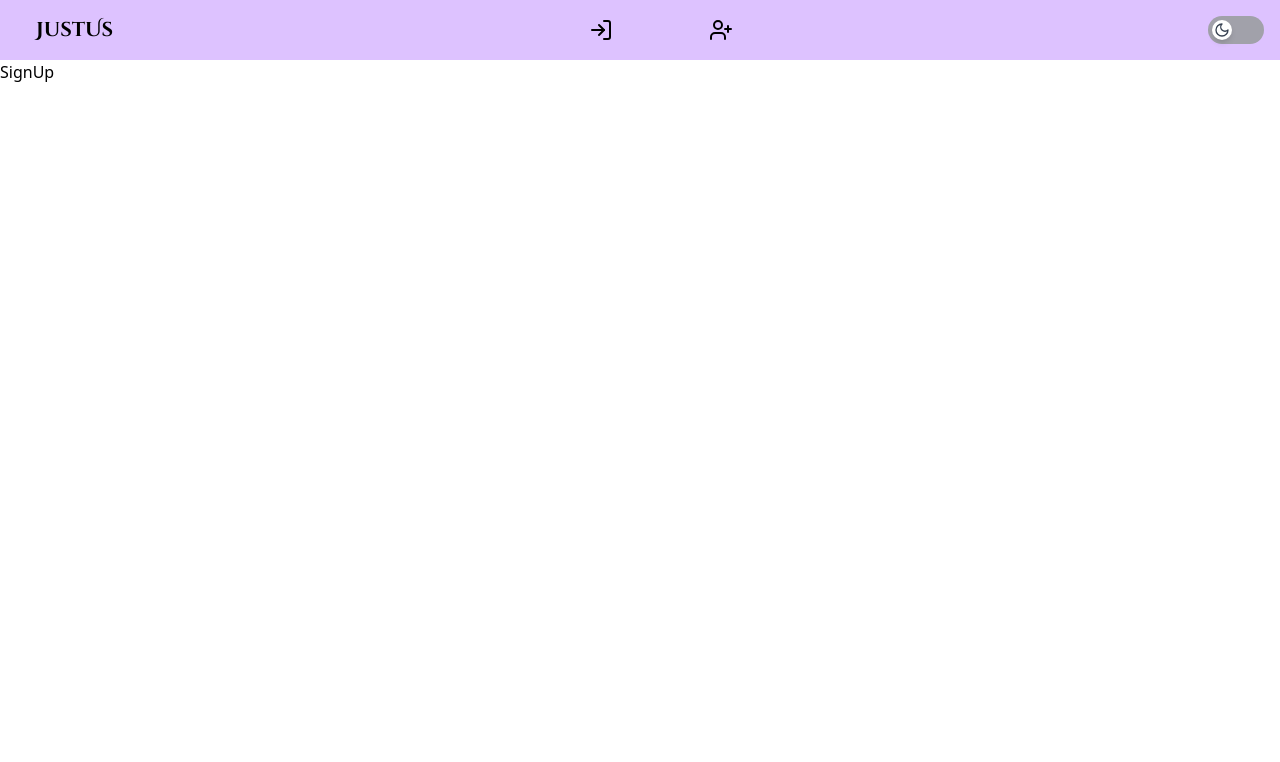
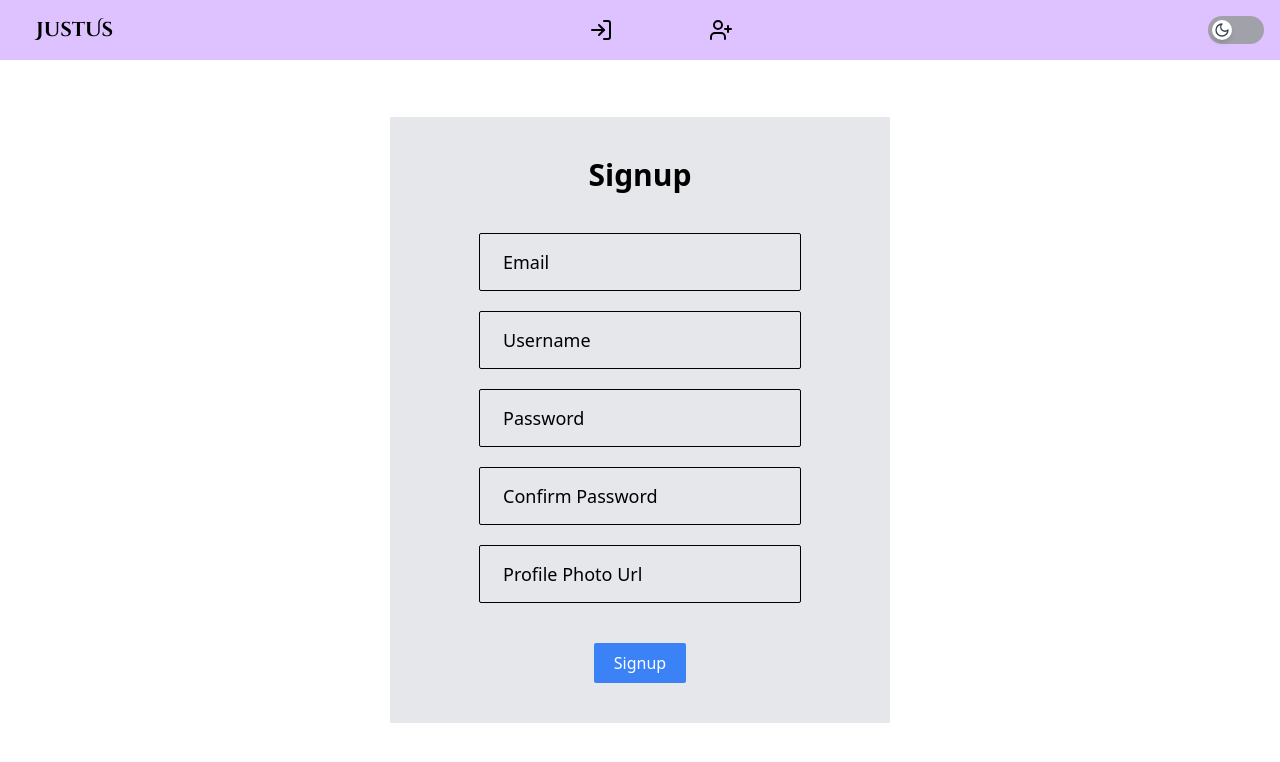
Before and after one commit to harsha12a/JustUs, a React (Vite) app in the folder client/: page /signup in a window 1280 px wide. Shown: the top 762 px of the page. Built offline with nearby package versions, Linux system fonts and the light colour scheme; no server answers.

Commit message:
main feature completed

```diff
--- a/client/src/components/Chat.tsx
+++ b/client/src/components/Chat.tsx
@@ -5,15 +5,15 @@ import { setChat } from '../redux/slices/chatSlice'
 import profile from '../assets/profile.png'
 import ChatDetails from './ChatDetails'
 import { getMessages } from '../redux/slices/messageSlice'
-import { Search } from 'lucide-react'
-import { set } from 'react-hook-form'
+import { MessageCirclePlus, Search } from 'lucide-react'
 import socket from '../config/socket'
+import NewChatDialog from './NewChatDialog'
 
 function Chat() {
   const user = useSelector((state: any) => state.user.user)
   const chats = useSelector((state: any) => state.chat.chat)
   const dispatch = useDispatch()
-
+  const [dialog, setDialog] = useState(false)
   const [currChat, setCurrChat] = useState([])
   const [loading, setLoading] = useState(false)
   const [chat, setChats] = useState({})
@@ -21,6 +21,8 @@ function Chat() {
   const [searchQuery, setSearchQuery] = useState('')
   const [filtered, setFiltered] = useState([])
   const [id, setId] = useState("")
+  const [showChat, setShowChat] = useState(false);
+  const [refresh, setRefresh] = useState(0);
   useEffect(() => {
     if (user) {
       setLoading(true)
@@ -39,16 +41,16 @@ function Chat() {
       }
       getChat()
     }
-  }, [user, dispatch])
+  }, [user, dispatch, refresh])
   useEffect(() => {
-    if(user && user.username)
+    if (user && user.username)
       socket.emit('register', user.username)
     return () => {
       socket.off('register')
     }
   }, [user])
   useEffect(() => {
-    if(chats) {
+    if (chats) {
       setFiltered(chats.filter((chat: any) => {
         const other = chat.participants[0].username === user.username ? chat.participants[1] : chat.participants[0]
         return other.username.toLowerCase().includes(searchQuery.toLowerCase())
@@ -61,6 +63,7 @@ function Chat() {
     await axios.get(`http://localhost:4000/message/${chat.id}`, { withCredentials: true })
       .then((res) => {
         setCurrChat(res.data)
+        setShowChat(true)
         dispatch(getMessages(res.data))
         setId(chat.id)
         setShowChatDetails(true)
@@ -75,6 +78,7 @@ function Chat() {
 
   const handleBack = () => {
     setShowChatDetails(false)
+    setShowChat(false)
     setCurrChat([])
     setId("")
   }
@@ -100,7 +104,11 @@ function Chat() {
             className="py-3 bg-transparent border-none outline-none w-full"
           />
         </div>
-
+        {
+          dialog && <NewChatDialog setDialog={setDialog} onClose={() => setRefresh(prev => prev + 1)} />
+        }
+        <div className='relative h-full'>
+          <div className='w-40' onClick={() => setDialog(true)}><MessageCirclePlus className='absolute rounded-lg bottom-5 right-5 bg-green-500 text-black p-2 cursor-pointer' size={40} /></div>
           {
             filtered.length !== 0 ? (
               <div>
@@ -122,13 +130,14 @@ function Chat() {
               <div className='flex justify-center h-full items-center text-xl'>No Chats Available</div>
             )
           }
+        </div>
 
       </div>
 
       {/* Chat details panel */}
       <div className={`flex-grow ${showChatDetails ? 'block' : 'hidden'} sm:block`}>
         {
-          currChat.length !== 0 ? (
+          showChat ? (
             <ChatDetails chat={chat} id={id} onBack={handleBack} />
           ) : (
             <div className='flex justify-center items-center h-full text-2xl'>No Chat Selected</div>
--- /dev/null
+++ b/client/src/components/NewChatDialog.tsx
@@ -0,0 +1,62 @@
+import { useState } from "react"
+import useNotify from "../hooks/useNotify"
+import axios from "axios"
+import { useSelector } from "react-redux"
+function NewChatDialog({ setDialog, onClose }) {
+  const notify = useNotify()
+  const [input, setInput] = useState('')
+  const user = useSelector((state: any) => state.user.user)
+  const [loading, setLoading] = useState(false);
+  const handleInp = () => {
+    setInput('')
+    axios.post('http://localhost:4000/chat', { inviter: user.username, invitee: input }, { withCredentials: true })
+      .then(res => {
+        setDialog(false)
+        notify.success('Chat started successfully')
+        console.log(res)
+        onClose()
+      })
+      .catch(err => console.log(err))
+      .finally(() => setLoading(false))
+  }
+  const handleSubmit = () => {
+    if (!input) return notify.error('Please enter a username')
+    setLoading(true)
+    notify.confirm(`Are you sure you want to start a new chat with ${input}?`, handleInp, () => { })
+  }
+  return (
+    <div className="fixed inset-0 bg-black bg-opacity-50 flex items-center justify-center z-50">
+      {loading && (
+        <div className="fixed inset-0 bg-black/30 dark:bg-white/30 flex items-center justify-center z-50">
+          <div className="w-10 h-10 border-4 border-t-transparent border-black rounded-full animate-spin"></div>
+        </div>
+      )}
+      <div className="bg-white dark:bg-brn p-6 rounded-lg w-[90%] max-w-md shadow-lg">
+        <h2 className="text-xl font-semibold mb-4 text-center">Start a New Chat</h2>
+        <input
+          type="text"
+          value={input}
+          onChange={(e) => setInput(e.target.value)}
+          placeholder="Enter username"
+          className="w-full border text-black border-gray-300 px-3 py-2 rounded focus:outline-none focus:ring focus:ring-green-500"
+        />
+        <div className="flex justify-end mt-4 gap-2 text-black">
+          <button
+            className="bg-gray-300 px-4 py-2 rounded hover:bg-gray-400"
+            onClick={() => setDialog(false)}
+          >
+            Cancel
+          </button>
+          <button
+            className="bg-green-500 text-white px-4 py-2 rounded hover:bg-green-600"
+            onClick={handleSubmit}
+          >
+            Start
+          </button>
+        </div>
+      </div>
+    </div>
+  )
+}
+
+export default NewChatDialog
--- a/client/src/components/SignUp.tsx
+++ b/client/src/components/SignUp.tsx
@@ -1,7 +1,131 @@
-function SignUp() {
+import axios from 'axios'
+import { useForm } from 'react-hook-form'
+import { useState } from 'react'
+import { useNavigate } from 'react-router-dom'
+import useNotify from '../hooks/useNotify'
+
+function Signup() {
+  const { register, watch, handleSubmit, formState: { errors } } = useForm()
+  const [loading, setLoading] = useState(false)
+  const navigate = useNavigate()
+  const notify = useNotify()
+
+  const handleForm = (data: any) => {
+    if (data.password !== data.confirmPassword) {
+      return notify.error("Passwords do not match")
+    }
+
+    setLoading(true)
+    delete data.confirmPassword
+    axios.post('http://localhost:4000/user', data, {
+      withCredentials: true
+    })
+      .then((res) => {
+        notify.success(res.data.message)
+        navigate('/login')
+      })
+      .catch((err) => {
+        console.log(err)
+        notify.error(err.response?.data?.message || 'Signup failed')
+      })
+      .finally(() => {
+        setLoading(false)
+      })
+  }
+
   return (
-    <div>SignUp</div>
+    <div className='flex flex-col items-center justify-center h-[90vh] mx-5'>
+      {loading && (
+        <div className="fixed inset-0 bg-black/30 dark:bg-white/30 flex items-center justify-center z-50">
+          <div className="w-10 h-10 border-4 border-t-transparent border-black rounded-full animate-spin"></div>
+        </div>
+      )}
+      <form onSubmit={handleSubmit(handleForm)} className='mx-5 py-10 flex flex-col justify-between items-center sm:w-[500px] w-full bg-gray-200 dark:bg-gray-900 p-5'>
+        <div className='text-3xl font-semibold mb-10'>Signup</div>
+
+        {/* Email */}
+        <div className='flex flex-col gap-1 sm:w-[70%] w-full mb-5'>
+          <div className="relative w-full">
+            <input
+              type="email"
+              {...register('email', { required: true })}
+              className="peer p-4 px-5 w-full bg-transparent border rounded-sm focus:outline-none border-black dark:border-white focus:border-black dark:focus:border-white"
+              id="email"
+            />
+            <div className={`pointer-events-none absolute left-5 top-1/2 -translate-y-1/2 transition-all duration-200 peer-focus:top-0 bg-gray-200 dark:bg-gray-900 px-1 peer-focus:text-sm ${watch('email') ? 'top-[0px] text-sm' : ''} text-lg`}>
+              Email
+            </div>
+          </div>
+          {errors.email && <span className='text-red-500'>*This field is required</span>}
+        </div>
+
+        {/* Username */}
+        <div className='flex flex-col gap-1 sm:w-[70%] w-full mb-5'>
+          <div className="relative w-full">
+            <input
+              type="text"
+              {...register('username', { required: true })}
+              className="peer p-4 px-5 w-full bg-transparent border rounded-sm focus:outline-none border-black dark:border-white focus:border-black dark:focus:border-white"
+              id="username"
+            />
+            <div className={`pointer-events-none absolute left-5 top-1/2 -translate-y-1/2 transition-all duration-200 peer-focus:top-0 bg-gray-200 dark:bg-gray-900 px-1 peer-focus:text-sm ${watch('username') ? 'top-[0px] text-sm' : ''} text-lg`}>
+              Username
+            </div>
+          </div>
+          {errors.username && <span className='text-red-500'>*This field is required</span>}
+        </div>
+
+        {/* Password */}
+        <div className='flex flex-col gap-1 sm:w-[70%] w-full mb-5'>
+          <div className="relative w-full">
+            <input
+              type="password"
+              {...register('password', { required: true })}
+              className="peer p-4 px-5 w-full bg-transparent border rounded-sm focus:outline-none border-black dark:border-white focus:border-black dark:focus:border-white"
+              id="password"
+            />
+            <div className={`pointer-events-none absolute left-5 top-1/2 -translate-y-1/2 transition-all duration-200 peer-focus:top-0 bg-gray-200 dark:bg-gray-900 px-1 peer-focus:text-sm ${watch('password') ? 'top-[0px] text-sm' : ''} text-lg`}>
+              Password
+            </div>
+          </div>
+          {errors.password && <span className='text-red-500'>*This field is required</span>}
+        </div>
+
+        {/* Confirm Password */}
+        <div className='flex flex-col gap-1 sm:w-[70%] w-full mb-5'>
+          <div className="relative w-full">
+            <input
+              type="password"
+              {...register('confirmPassword', { required: true })}
+              className="peer p-4 px-5 w-full bg-transparent border rounded-sm focus:outline-none border-black dark:border-white focus:border-black dark:focus:border-white"
+              id="confirmPassword"
+            />
+            <div className={`pointer-events-none absolute left-5 top-1/2 -translate-y-1/2 transition-all duration-200 peer-focus:top-0 bg-gray-200 dark:bg-gray-900 px-1 peer-focus:text-sm ${watch('confirmPassword') ? 'top-[0px] text-sm' : ''} text-lg`}>
+              Confirm Password
+            </div>
+          </div>
+          {errors.confirmPassword && <span className='text-red-500'>*This field is required</span>}
+        </div>
+
+        {/* Profile URL */}
+        <div className='flex flex-col gap-1 sm:w-[70%] w-full mb-10'>
+          <div className="relative w-full">
+            <input
+              type="url"
+              {...register('profilePic')}
+              className="peer p-4 px-5 w-full bg-transparent border rounded-sm focus:outline-none border-black dark:border-white focus:border-black dark:focus:border-white"
+              id="profilePic"
+            />
+            <div className={`pointer-events-none absolute left-5 top-1/2 -translate-y-1/2 transition-all duration-200 peer-focus:top-0 bg-gray-200 dark:bg-gray-900 px-1 peer-focus:text-sm ${watch('profilePic') ? 'top-[0px] text-sm' : ''} text-lg`}>
+              Profile Photo Url
+            </div>
+          </div>
+        </div>
+
+        <button type="submit" className='bg-blue-500 text-white w-fit px-5 py-2 hover:bg-blue-600 rounded-sm'>Signup</button>
+      </form>
+    </div>
   )
 }
 
-export default SignUp
+export default Signup
```
Also changed, not shown: client/src/components/Login.tsx (+7 -7 lines), client/src/components/Profile.tsx (+37 -12 lines), 1 other file (tests, documents, lock files or other folders). Lines whose indentation alone changed are shown as unchanged.
